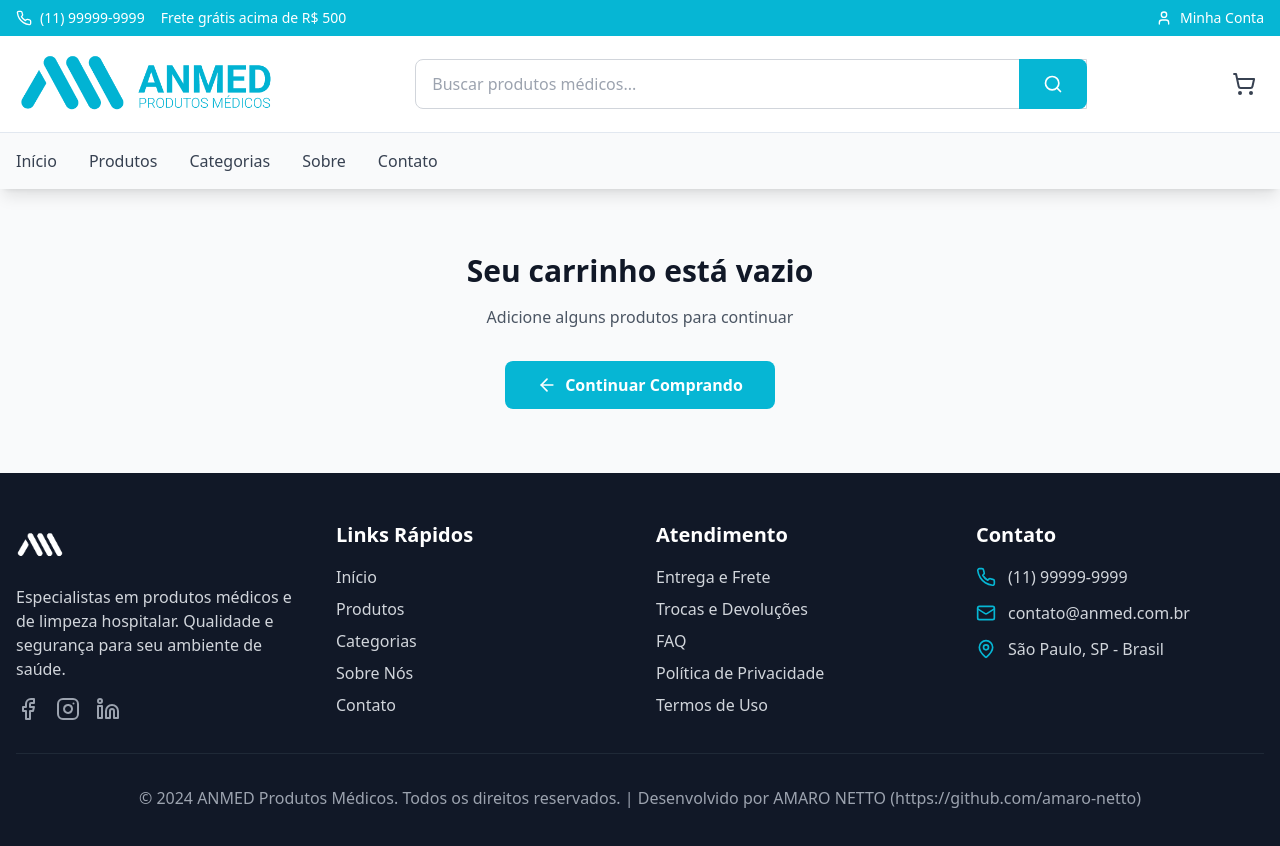
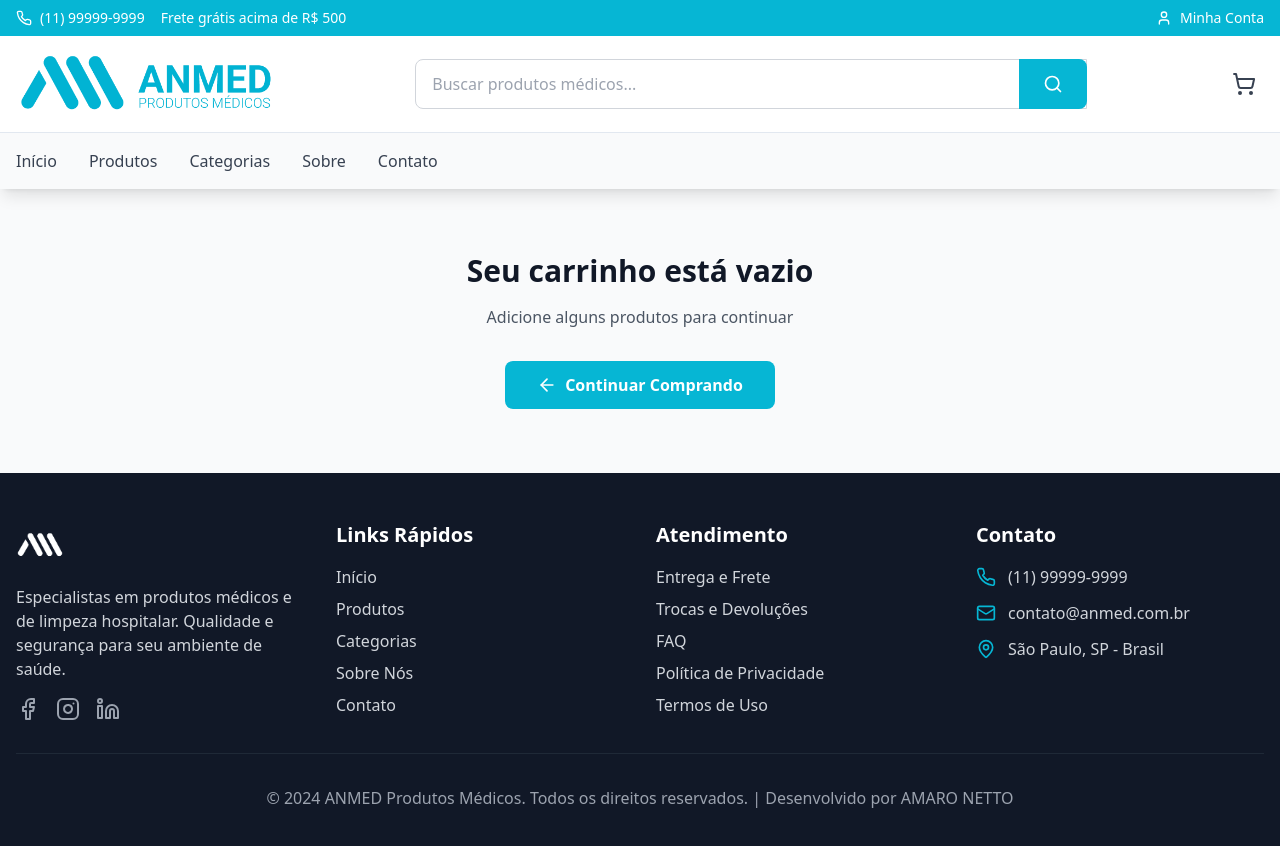
Before and after one commit to amaro-netto/ANMED-commerce-solutions, a React (Vite) app: page /cart in a window 1280 px wide. Shown: the top 846 px of the page. Built offline with nearby package versions, Linux system fonts and the light colour scheme.

Commit message:
Correção de erros e melhorias no rodapé

```diff
--- a/src/components/Footer.tsx
+++ b/src/components/Footer.tsx
@@ -70,7 +70,7 @@ const Footer = () => {
         </div>
 
         <div className="border-t border-gray-800 mt-8 pt-8 text-center text-gray-400">
-          <p>&copy; 2024 ANMED Produtos Médicos. Todos os direitos reservados. | Desenvolvido por AMARO NETTO (https://github.com/amaro-netto)</p>
+          <p>&copy; 2024 ANMED Produtos Médicos. Todos os direitos reservados. | Desenvolvido por <a href="https://github.com/amaro-netto">AMARO NETTO</a></p>
         </div>
       </div>
     </footer>
```
